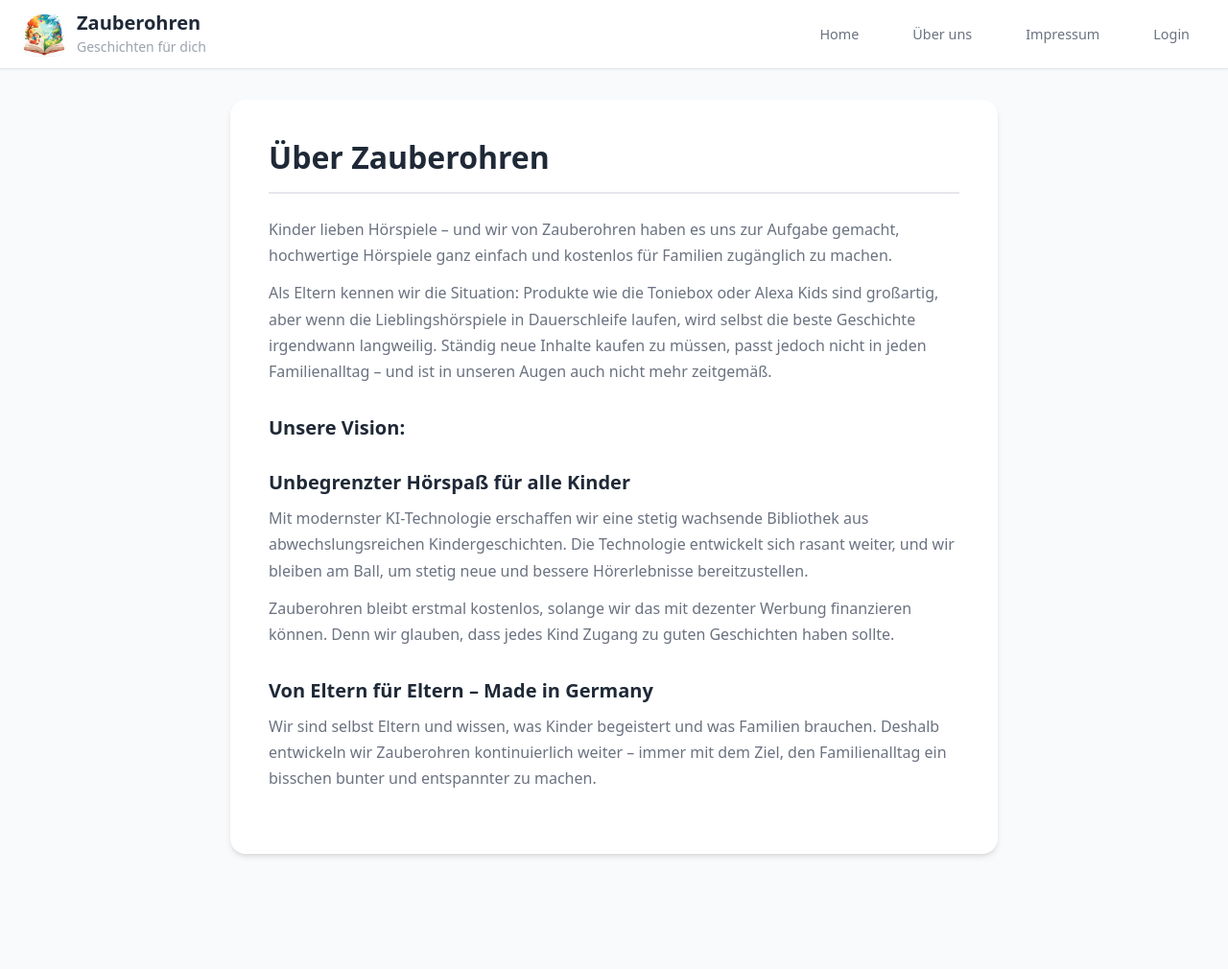
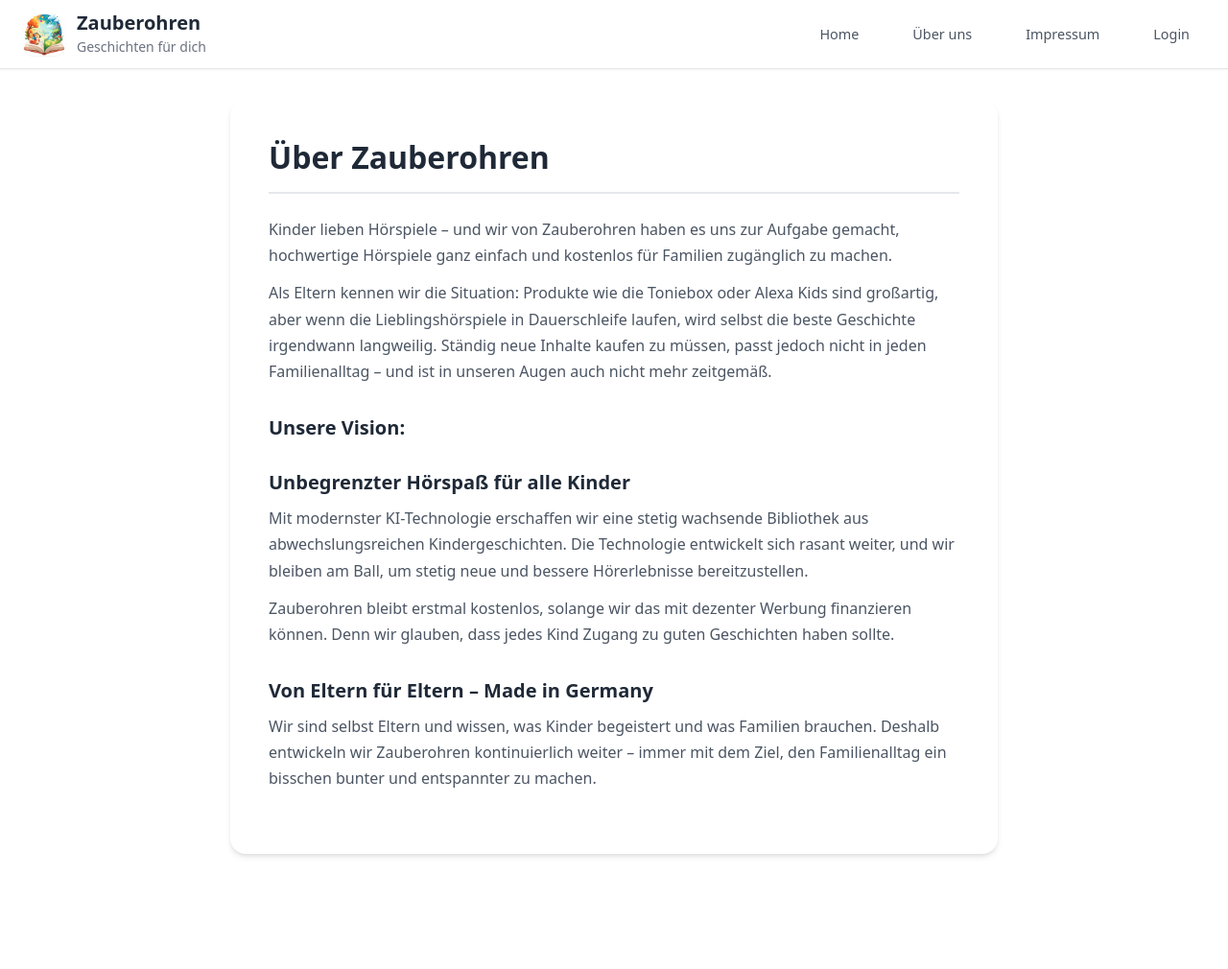
Before and after one commit to plaxtoris/zauberohren, a FastAPI app: page /about in a window 1280 px wide. Shown: the whole page at 96% size. Run offline with FastAPI, Linux system fonts and the light colour scheme.

Commit message:
contrast

```diff
--- a/src/static/style.css
+++ b/src/static/style.css
@@ -13,12 +13,12 @@
 
     /* Neutral Colors */
     --text-primary: #1F2937;
-    --text-secondary: #6B7280;
-    --text-muted: #9CA3AF;
+    --text-secondary: #4B5563;
+    --text-muted: #6B7280;
     --text-white: #FFFFFF;
 
-    --bg-primary: #F9FAFB;
-    --bg-secondary: #F3F4F6;
+    --bg-primary: #FFFFFF;
+    --bg-secondary: #F9FAFB;
     --bg-white: #FFFFFF;
     --bg-dark: #111827;
 
@@ -147,7 +147,7 @@
     display: flex;
     align-items: center;
     backdrop-filter: blur(10px);
-    background: rgba(255, 255, 255, 0.95);
+    background: rgba(255, 255, 255, 0.98);
 }
 
 .header-top {
--- a/src/templates/index.html
+++ b/src/templates/index.html
@@ -2,7 +2,7 @@
 <html lang="de">
 <head>
     <meta charset="UTF-8">
-    <meta name="viewport" content="width=device-width, initial-scale=1.0, maximum-scale=1.0, user-scalable=no">
+    <meta name="viewport" content="width=device-width, initial-scale=1.0">
     <meta name="description" content="Zauberohren - Interaktive Geschichten für Kinder">
     <meta name="theme-color" content="#5B63F5">
     <meta name="mobile-web-app-capable" content="yes">
```
